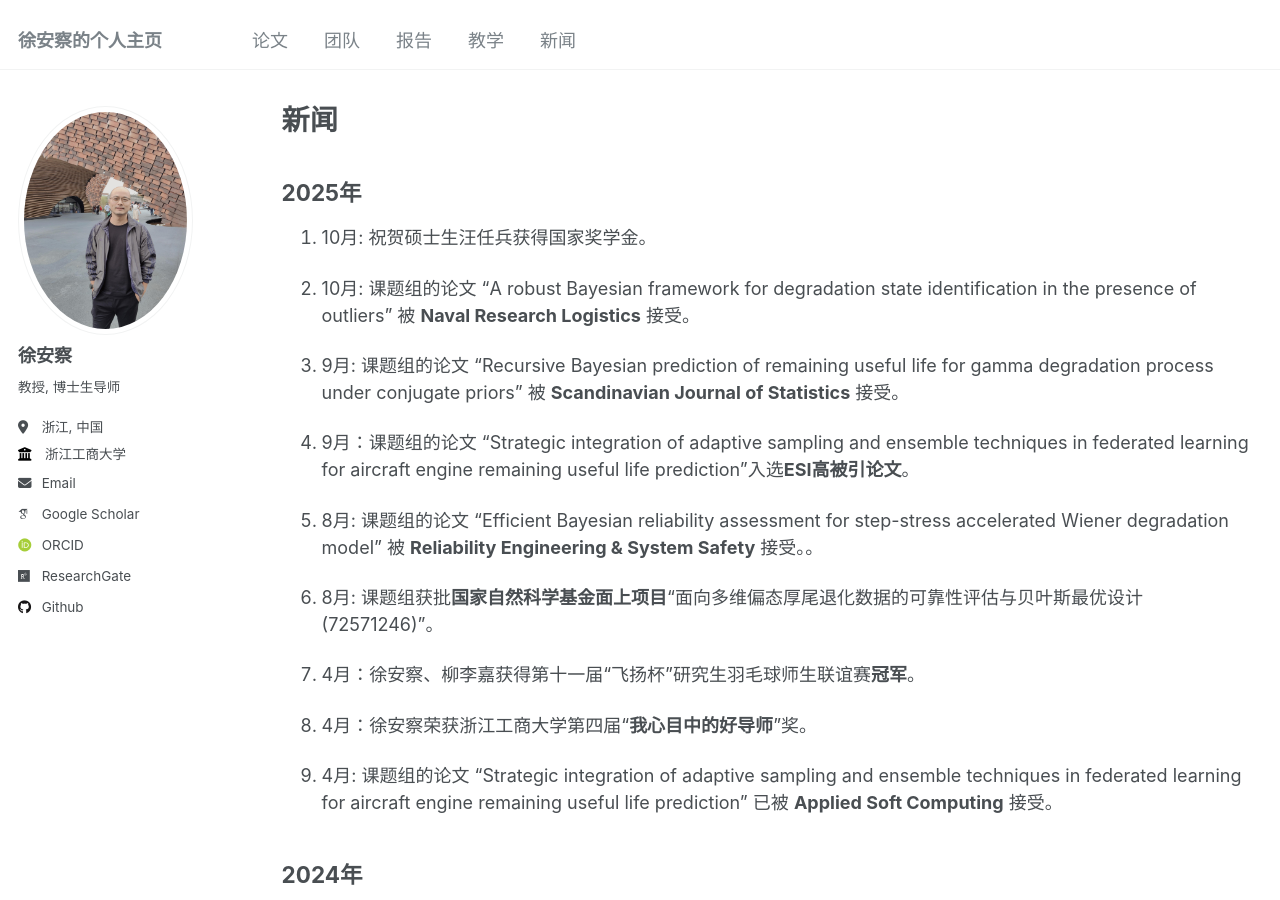
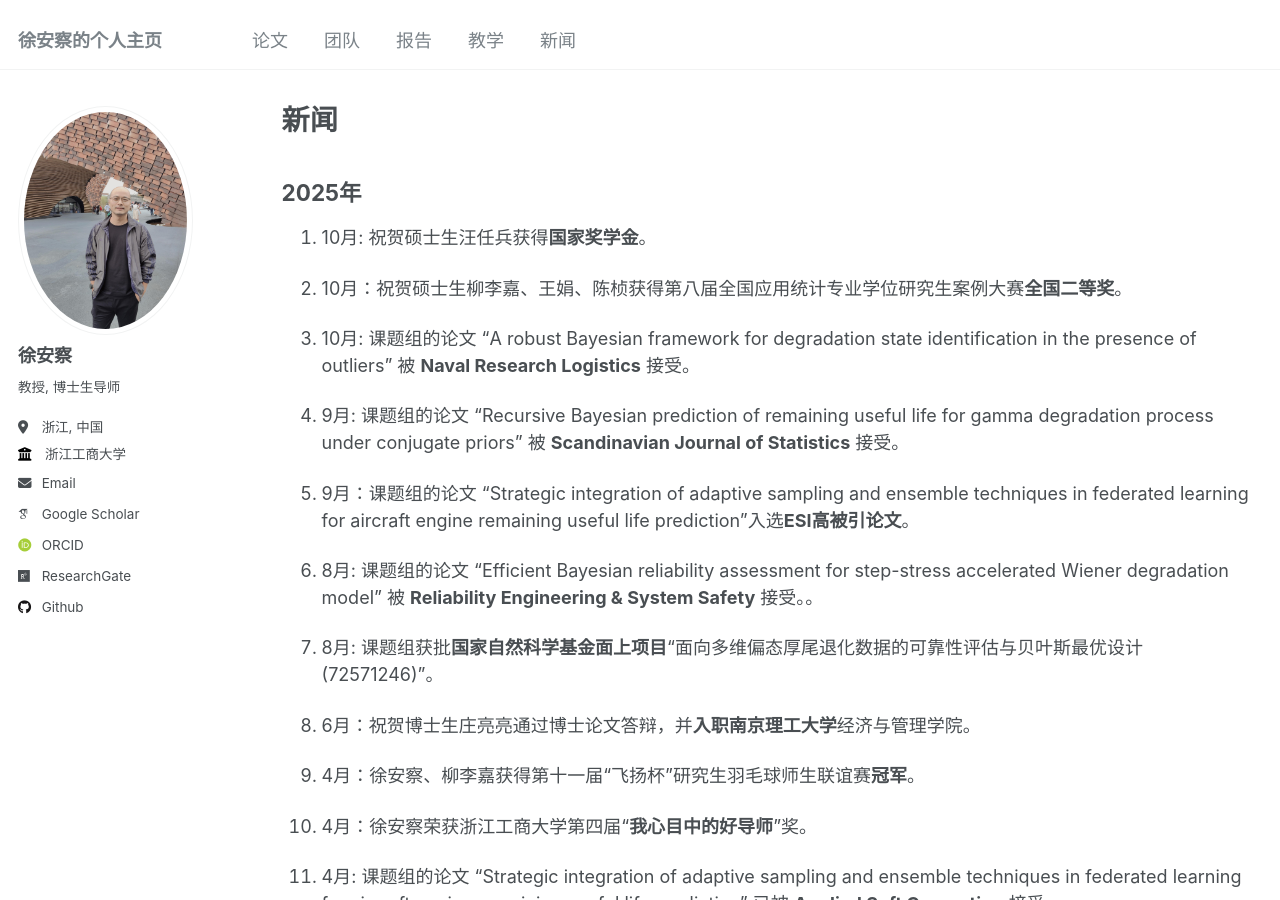
Before and after one commit to XU-ANCHA/XU-ANCHA.github.io, a Jekyll site: the page built from _pages/year-archive.md, in a window 1280 px wide and 900 px high. Built offline with Jekyll 4.4.1, drawn with Linux system fonts in a browser that asks for light colours; some web fonts are replaced.

Commit message:
Update year-archive.md

```diff
--- a/_pages/year-archive.md
+++ b/_pages/year-archive.md
@@ -7,7 +7,9 @@ author_profile: true
 
 ## 2025年
 
-1. 10月: 祝贺硕士生汪任兵获得国家奖学金。
+1. 10月: 祝贺硕士生汪任兵获得**国家奖学金**。
+
+1. 10月：祝贺硕士生柳李嘉、王娟、陈桢获得第八届全国应用统计专业学位研究生案例大赛**全国二等奖**。
 
 1. 10月: 课题组的论文 “A robust Bayesian framework for degradation state identification in the presence of outliers” 被 **Naval Research Logistics**  接受。
 
@@ -18,6 +20,8 @@ author_profile: true
 1. 8月: 课题组的论文 “Efficient Bayesian reliability assessment for step-stress accelerated Wiener degradation model” 被 **Reliability Engineering & System Safety** 接受。。
 
 1. 8月: 课题组获批**国家自然科学基金面上项目**“面向多维偏态厚尾退化数据的可靠性评估与贝叶斯最优设计(72571246)”。
+
+1. 6月：祝贺博士生庄亮亮通过博士论文答辩，并**入职南京理工大学**经济与管理学院。
 
 1. 4月：徐安察、柳李嘉获得第十一届“飞扬杯”研究生羽毛球师生联谊赛**冠军**。
 
```
